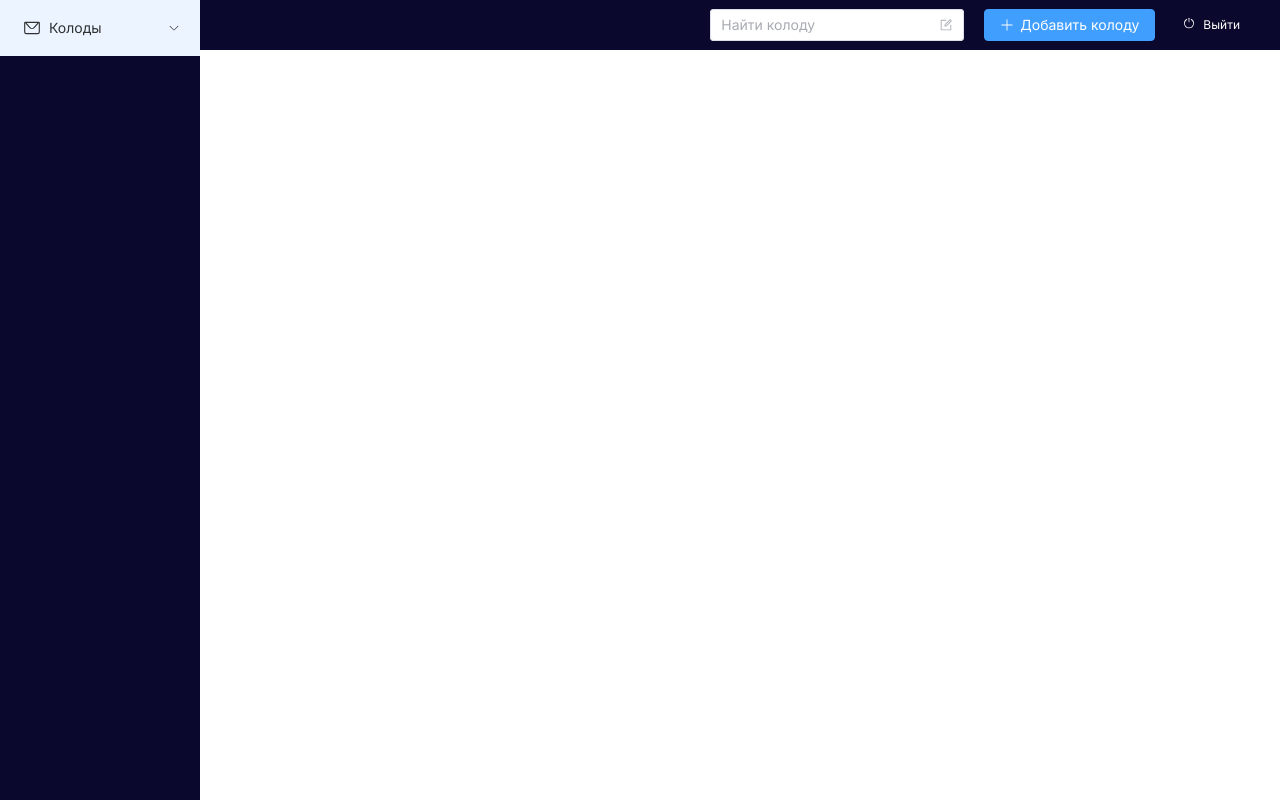
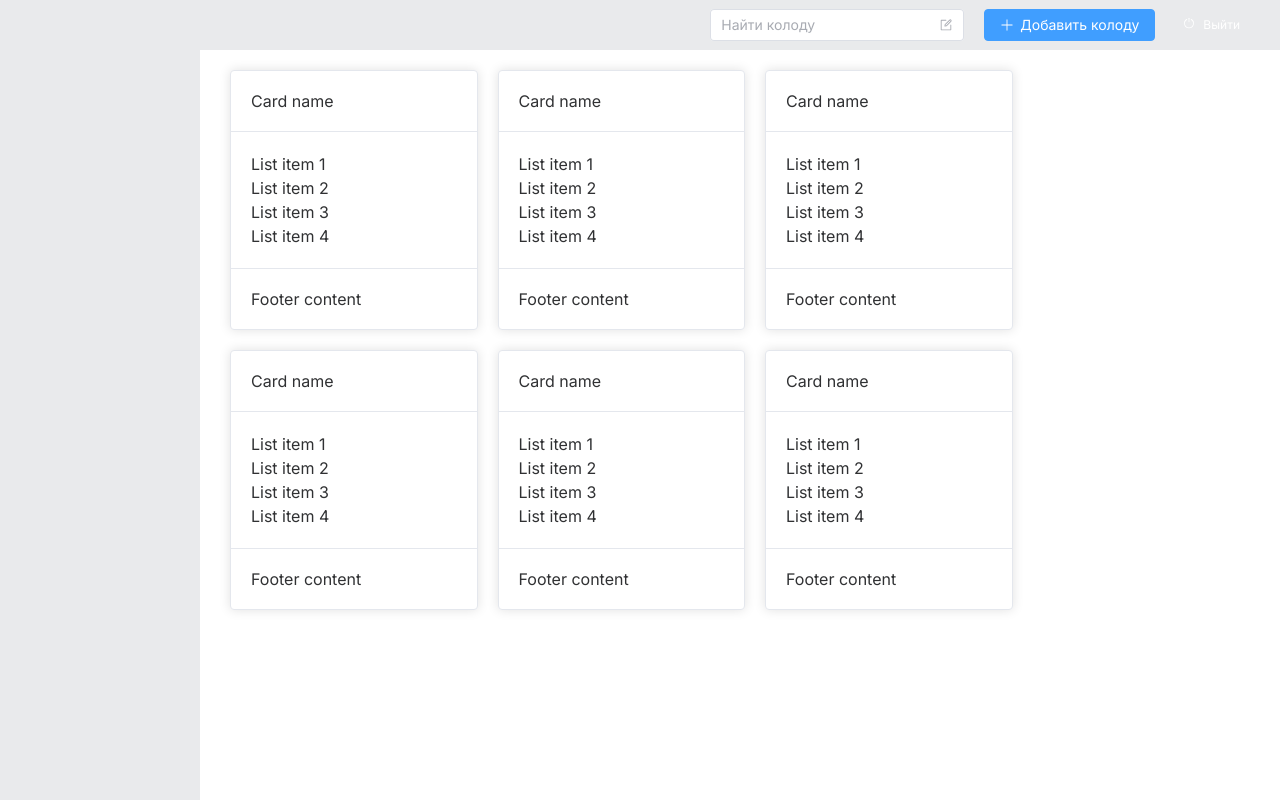
Before and after one commit to Felix200260/frontendStudyEngIishWords, a Vue app in the folder frontendStudyEnglishWords/: page /main in a window 1280 px wide. Built offline with nearby package versions, Linux system fonts and the light colour scheme.

Commit message:
[+] добавил колоды

```diff
--- a/frontendStudyEnglishWords/src/views/MainView.vue
+++ b/frontendStudyEnglishWords/src/views/MainView.vue
@@ -2,8 +2,8 @@
   <el-container class="layout-container-demo" style="height: 100vh">
     <el-aside width="200px">
       <el-scrollbar>
-        <el-menu>
-          <el-sub-menu>
+        <!-- <el-menu> -->
+        <!-- <el-sub-menu>
             <template #title>
               <el-icon><message /></el-icon>Колоды
             </template>
@@ -13,8 +13,8 @@
               <el-menu-item index="3">Колода 3</el-menu-item>
               <el-menu-item index="4">Колода 4</el-menu-item>
             </el-menu-item-group>
-          </el-sub-menu>
-        </el-menu>
+          </el-sub-menu> -->
+        <!-- </el-menu> -->
       </el-scrollbar>
     </el-aside>
 
@@ -57,22 +57,100 @@
       </el-header>
 
       <el-main style="height: calc(100vh - 50px)">
-        <!--        &lt;!&ndash; Swiper &ndash;&gt;-->
-        <!--        <div class="swiper mySwiper">-->
-        <!--          <div class="swiper-wrapper">-->
-        <!--            <div class="swiper-slide">Slide 1</div>-->
-        <!--            <div class="swiper-slide">Slide 2</div>-->
-        <!--            <div class="swiper-slide">Slide 3</div>-->
-        <!--            <div class="swiper-slide">Slide 4</div>-->
-        <!--            <div class="swiper-slide">Slide 5</div>-->
-        <!--            <div class="swiper-slide">Slide 6</div>-->
-        <!--            <div class="swiper-slide">Slide 7</div>-->
-        <!--            <div class="swiper-slide">Slide 8</div>-->
-        <!--            <div class="swiper-slide">Slide 9</div>-->
-        <!--          </div>-->
-        <!--          <div class="swiper-pagination"></div>-->
-        <!--        </div>-->
-
+        <el-row style="margin-top: 20px; margin-left: 20px" :gutter="20">
+          <!-- Кололнка 1 -->
+          <el-col :span="6"
+            ><div class="grid-content ep-bg-purple" />
+            <!-- Карта 1 -->
+            <el-card style="max-width: 480px">
+              <template #header>
+                <div class="card-header">
+                  <span>Card name</span>
+                </div>
+              </template>
+              <p v-for="o in 4" :key="o" class="text item">{{ 'List item ' + o }}</p>
+              <template #footer>Footer content</template>
+            </el-card>
+            <!-- Карта 1 -->
+          </el-col>
+          <!-- Кололнка 1 -->
+          <!-- Кололнка 2 -->
+          <el-col :span="6"
+            ><div class="grid-content ep-bg-purple" />
+            <!-- Карта 2 -->
+            <el-card style="max-width: 480px">
+              <template #header>
+                <div class="card-header">
+                  <span>Card name</span>
+                </div>
+              </template>
+              <p v-for="o in 4" :key="o" class="text item">{{ 'List item ' + o }}</p>
+              <template #footer>Footer content</template>
+            </el-card>
+            <!-- Карта 2 -->
+          </el-col>
+          <!-- Кололнка 2 -->
+          <el-col :span="6"
+            ><div class="grid-content ep-bg-purple" />
+            <!-- Карта 2 -->
+            <el-card style="max-width: 480px">
+              <template #header>
+                <div class="card-header">
+                  <span>Card name</span>
+                </div>
+              </template>
+              <p v-for="o in 4" :key="o" class="text item">{{ 'List item ' + o }}</p>
+              <template #footer>Footer content</template>
+            </el-card>
+            <!-- Карта 2 -->
+            <!-- Кололнка 2 -->
+          </el-col>
+        </el-row>
+        <el-row style="margin-top: 20px; margin-left: 20px" :gutter="20">
+          <!-- Кололнка 3 -->
+          <el-col :span="6">
+            <div class="grid-content ep-bg-purple" />
+            <!-- Карта 3 -->
+            <el-card style="max-width: 480px">
+              <template #header>
+                <div class="card-header">
+                  <span>Card name</span>
+                </div>
+              </template>
+              <p v-for="o in 4" :key="o" class="text item">{{ 'List item ' + o }}</p>
+              <template #footer>Footer content</template>
+            </el-card>
+            <!-- Карта 3 -->
+          </el-col>
+          <!-- Кололнка 3 -->
+          <el-col :span="6">
+            <div class="grid-content ep-bg-purple" />
+            <!-- Карта 4 -->
+            <el-card style="max-width: 480px">
+              <template #header>
+                <div class="card-header">
+                  <span>Card name</span>
+                </div>
+              </template>
+              <p v-for="o in 4" :key="o" class="text item">{{ 'List item ' + o }}</p>
+              <template #footer>Footer content</template>
+            </el-card>
+            <!-- Карта 4 -->
+          </el-col>
+          <el-col :span="6"
+            ><div class="grid-content ep-bg-purple" />
+            <el-card style="max-width: 480px">
+              <template #header>
+                <div class="card-header">
+                  <span>Card name</span>
+                </div>
+              </template>
+              <p v-for="o in 4" :key="o" class="text item">{{ 'List item ' + o }}</p>
+              <template #footer>Footer content</template>
+            </el-card></el-col
+          >
+        </el-row>
+        <!-- Диалоговое ок но при нажатие "Добавить колоду" -->
         <el-dialog v-model="dialogFormVisible" title="Добавить колоду" width="700">
           <el-form :model="form">
             <el-form-item label="Название колоды" :label-width="formLabelWidth">
@@ -226,7 +304,7 @@ const tableData = ref(Array.from({ length: 20 }).fill(item))
 <style scoped>
 .layout-container-demo .el-header {
   position: relative;
-  background-color: #0a092d;
+  background-color: #e9eaec;
   color: white;
   display: flex;
   justify-content: flex-end;
@@ -235,7 +313,7 @@ const tableData = ref(Array.from({ length: 20 }).fill(item))
 }
 .layout-container-demo .el-aside {
   color: var(--el-text-color-primary);
-  background: #0a092d;
+  background: #e9eaec;
   height: 100vh;
 }
 .layout-container-demo .el-menu {
```
